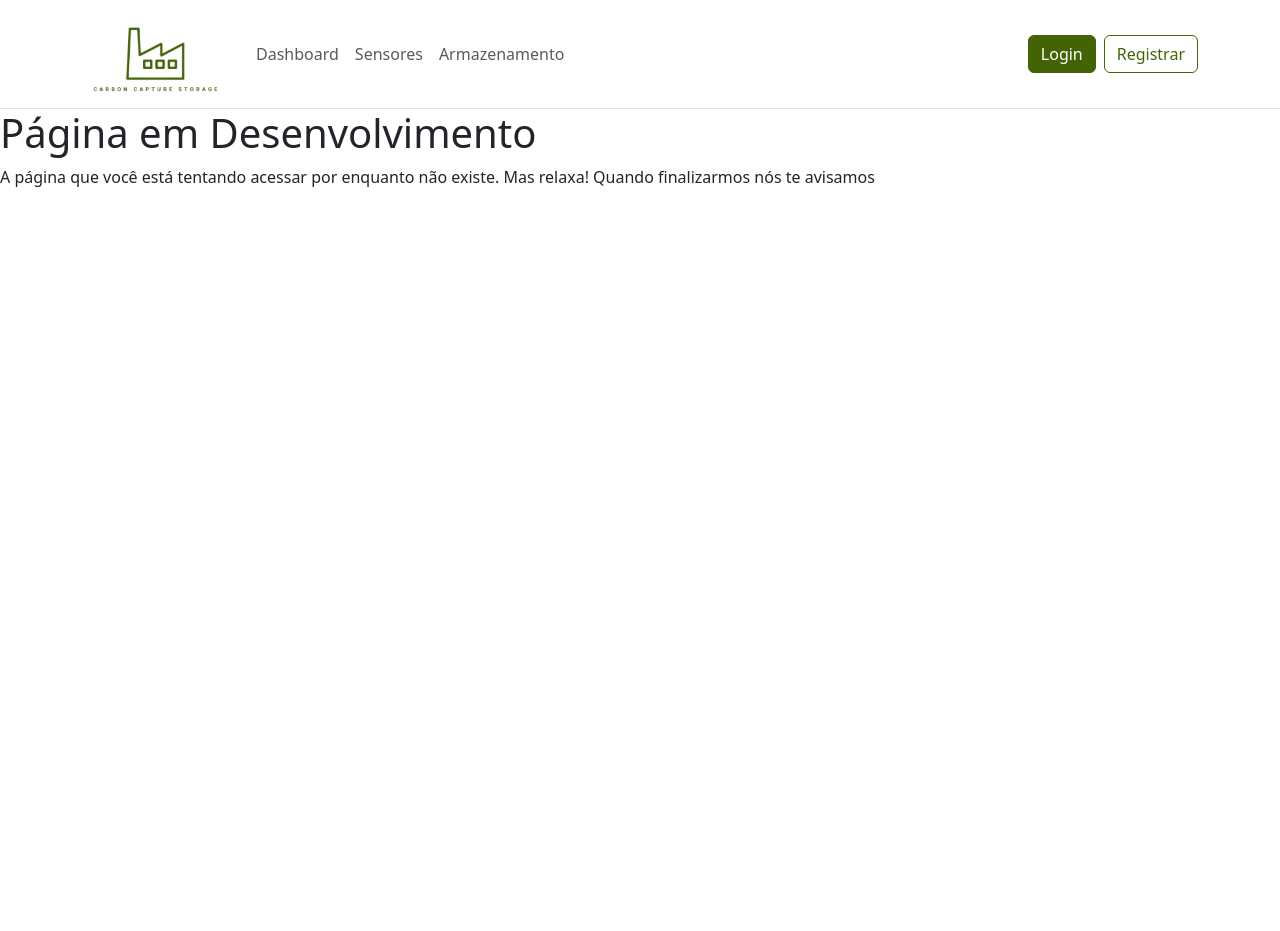
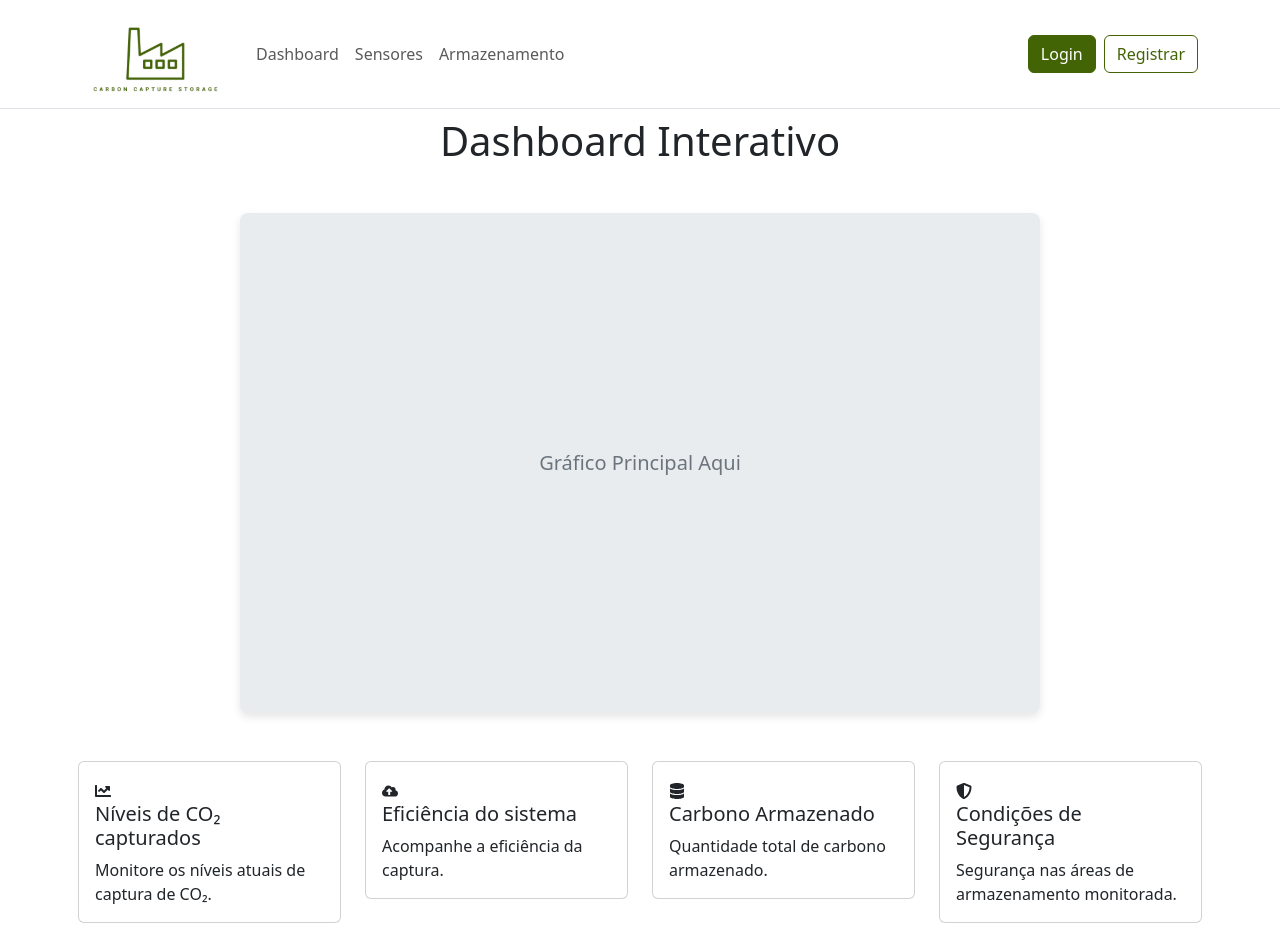
Before and after one commit to Monteiro77/CCS, a React (Vite) app: page /dashboard in a window 1280 px wide. Before the commit the page ends 800 px from the top, so only its background shows below. Built offline with nearby package versions, Linux system fonts and the light colour scheme.

Commit message:
pagina Dashboard iniciada

```diff
--- /dev/null
+++ b/src/assets/pages/Dashboard/Index.jsx
@@ -0,0 +1,63 @@
+import React from 'react';
+import styles from './styles.module.scss';
+
+// Importando ícones de exemplo (pode adaptar conforme necessário)
+import { FaChartLine, FaCloudUploadAlt, FaDatabase, FaShieldAlt } from 'react-icons/fa';
+import InfoCard from '../../components/InfoCard';
+
+export default function Dashboard() {
+  return (
+    <>
+
+      {/* Conteúdo principal do Dashboard */}
+      <main className="container h-full p-2">
+        <h1 className="text-center mb-5">Dashboard Interativo</h1>
+
+        {/* Seção de gráfico central */}
+        <div className={styles.chartSection}>
+          <div className={styles.chartContainer}>
+            {/* Placeholder para gráfico */}
+            <div className={styles.chartPlaceholder}>
+              Gráfico Principal Aqui
+            </div>
+          </div>
+        </div>
+
+        {/* Cards de informações */}
+        <div className="row mt-5">
+          <div className="col-md-3">
+            <InfoCard
+              icon={FaChartLine}
+              title="Níveis de CO₂ capturados"
+              description="Monitore os níveis atuais de captura de CO₂."
+            />
+          </div>
+          <div className="col-md-3">
+            <InfoCard
+              icon={FaCloudUploadAlt}
+              title="Eficiência do sistema"
+              description="Acompanhe a eficiência da captura."
+            />
+          </div>
+          <div className="col-md-3">
+            <InfoCard
+              icon={FaDatabase}
+              title="Carbono Armazenado"
+              description="Quantidade total de carbono armazenado."
+            />
+          </div>
+          <div className="col-md-3">
+            <InfoCard
+              icon={FaShieldAlt}
+              title="Condições de Segurança"
+              description="Segurança nas áreas de armazenamento monitorada."
+            />
+          </div>
+        </div>
+      </main>
+
+      {/* Footer */}
+      <footer />
+      </>
+  );
+}
--- /dev/null
+++ b/src/assets/pages/Dashboard/styles.module.scss
@@ -0,0 +1,29 @@
+.dashboard {
+    background-color: #f4f6f8; // Cor de fundo leve para o dashboard
+
+  }
+
+  .chartSection {
+    display: flex;
+    justify-content: center;
+    align-items: center;
+    margin-bottom: 2rem;
+
+    .chartContainer {
+      min-height: 500px;
+      width: 100%;
+      max-width: 800px;
+      height: 100%;
+      background-color: #e9ecef; // Placeholder do gráfico
+      display: flex;
+      align-items: center;
+      justify-content: center;
+      border-radius: 8px;
+      box-shadow: 0 4px 8px rgba(0, 0, 0, 0.1);
+    }
+
+    .chartPlaceholder {
+      font-size: 1.25rem;
+      color: #6c757d;
+    }
+  }
--- a/src/main.jsx
+++ b/src/main.jsx
@@ -4,6 +4,7 @@ import ReactDOM from 'react-dom/client'
 import {createBrowserRouter, RouterProvider} from 'react-router-dom'
 import PageNotFound from "./assets/pages/PageNotFound"
 import LandingPage from "./assets/pages/LandingPage/Index"
+import Dashboard from "./assets/pages/Dashboard/Index"
 
 const router = createBrowserRouter([
   {
@@ -11,7 +12,9 @@ const router = createBrowserRouter([
     element: <App/>,
     children: [
       {index:true, element: <LandingPage/>},
-      {path:'*', element: <PageNotFound/>}
+      {path:'*', element: <PageNotFound/>},
+      {path:'/dashboard', element: <Dashboard/>}
+
     ]
   }
 ])
```
